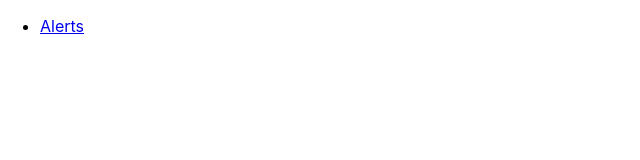
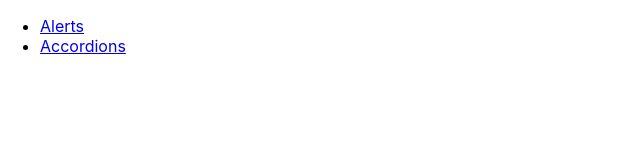
Before and after one commit to optigo-app/orail-vuexy-components-theme, a React (Create React App) app: page / in a window 1280 px wide. Shown: the top 160 px of the page, without its empty margins (0-640 px from the left). Built offline with nearby package versions, Linux system fonts and the light colour scheme.

Commit message:
accordions route added

```diff
--- a/src/App.js
+++ b/src/App.js
@@ -2,6 +2,8 @@ import React from 'react'
 import Alerts from './components/Alerts/Alerts'
 import { BrowserRouter, Route, Routes } from 'react-router-dom'
 import Index from './components/Index'
+import Accordians from './components/Accordian/Accordians';
+
 
 export default function App() {
   return (
@@ -9,6 +11,8 @@ export default function App() {
     <Routes>
       <Route path='/' element={<Index />} />
       <Route path='/alerts' element={<Alerts />} />
+      <Route path='/accordions' element={<Accordians />} />
+
     </Routes>
    </BrowserRouter>
   )
--- a/src/components/Accordian/Accordian.js
+++ b/src/components/Accordian/Accordians.js
@@ -1,9 +1,9 @@
 import React from 'react'
 
-const Accordian = () => {
+const Accordians = () => {
   return (
     <div>Accordian</div>
   )
 }
 
-export default Accordian
+export default Accordians
--- a/src/components/Index.js
+++ b/src/components/Index.js
@@ -6,6 +6,7 @@ export default function Index() {
     <div>
         <ul>
             <li><Link to='/alerts'>Alerts</Link></li>
+            <li><Link to='/accordions'>Accordions</Link></li>
         </ul>
     </div>
   )
```
